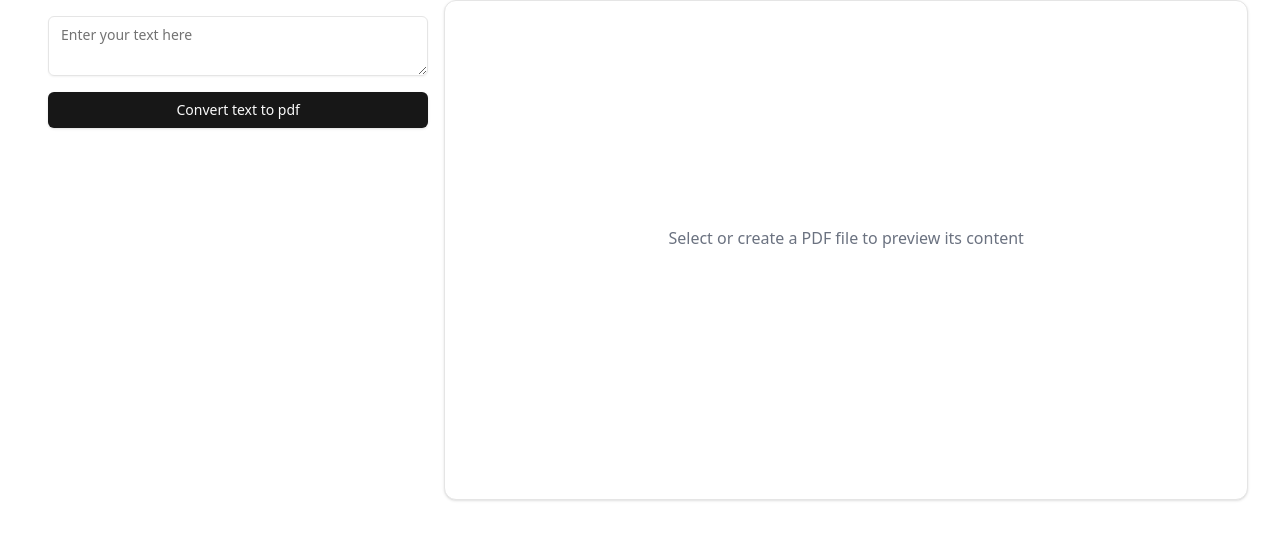
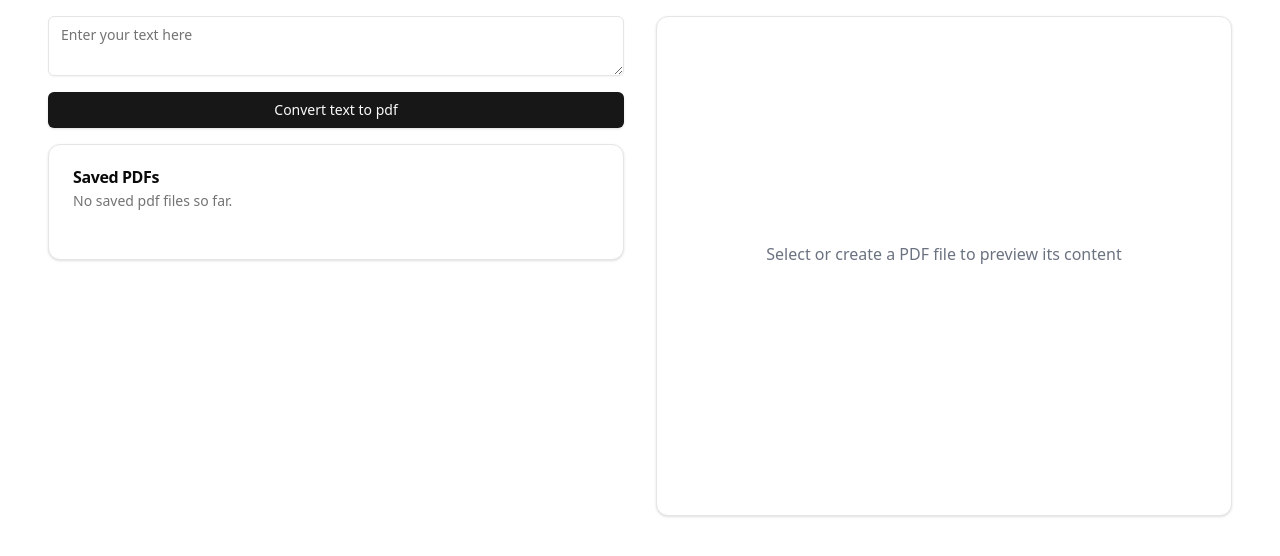
Before and after one commit to rexvel/universe-test-task, a React (Vite) app: page / in a window 1280 px wide. Shown: the top 556 px of the page. Built offline with nearby package versions, Linux system fonts and the light colour scheme; no server answers.

Commit message:
fix: separate components

```diff
--- a/src/App.tsx
+++ b/src/App.tsx
@@ -1,21 +1,27 @@
 import { useState } from 'react';
 
 import { useSavedPDFs, useConvertToPdf } from '@/hooks';
-import { ConversionForm, Layout, PDFViewer, SavedPDFItem } from '@/components';
+import { ConversionForm, Layout, PDFViewer, SavedPDF, SavedPDFList } from '@/components';
 
 const App = () => {
   const [pdfUrl, setPdfUrl] = useState<string | null>();
   const { savedPDFs, addPdf, loadSavedPDF, isReady } = useSavedPDFs();
   const { convertText } = useConvertToPdf({ addPdf, setPdfUrl });
 
+  const handleSavedEntryClick = () => {
+    // mocked handler
+    // TODO: load saved pdf
+  };
+
   return (
     <Layout>
       <main className="flex h-screen">
         <div className="w-1/2 p-4 flex flex-col">
           <ConversionForm onConvert={convertText} />
+          <SavedPDF savedPdfData={savedPDFs} className="mt-4">
+            <SavedPDFList savedPdfData={savedPDFs} onEntryClick={handleSavedEntryClick} />
+          </SavedPDF>
         </div>
-        {savedPDFs.length > 0 && <SavedPDFItem entry={savedPDFs[0]} />}
-
         <PDFViewer pdfUrl={pdfUrl} />
       </main>
     </Layout>
--- a/src/components/PDFViewer.tsx
+++ b/src/components/PDFViewer.tsx
@@ -20,6 +20,7 @@ type Props = {
 export const PDFViewer: React.FC<Props> = ({ pdfUrl }) => {
   if (!pdfUrl) {
     return (
+      <div className="w-1/2 p-4 flex justify-center">
         <Card className="w-full h-[500px] flex items-center justify-center">
           <CardContent>
             <p className="text-gray-500 text-center">
@@ -27,6 +28,7 @@ export const PDFViewer: React.FC<Props> = ({ pdfUrl }) => {
             </p>
           </CardContent>
         </Card>
+      </div>
     );
   }
   const file = encodePdfDataUrl(pdfUrl);
--- a/src/components/SavedPDF/SavedPDFList.tsx
+++ b/src/components/SavedPDF/SavedPDFList.tsx
@@ -1,6 +1,5 @@
 import React from 'react';
 import { PdfFileData } from '@/types';
-// import { ScrollArea, SavedPDFItem } from '@/components';
 import { SavedPDFItem } from './SavedPDFItem';
 
 interface SavedPDFListProps {
@@ -11,13 +10,11 @@ interface SavedPDFListProps {
 export const SavedPDFList: React.FC<SavedPDFListProps> = ({ savedPdfData, onEntryClick }) => {
   return (
     <>
-      {/* <ScrollArea className="h-[200px] rounded-md border p-4 flex-start"> */}
       <div className="flex flex-col items-start">
         {savedPdfData.map((pdfData: PdfFileData) => (
           <SavedPDFItem key={pdfData.id} entry={pdfData} onClick={onEntryClick} />
         ))}
       </div>
-      {/* </ScrollArea> */}
     </>
   );
 };
```
Lines whose indentation alone changed are shown as unchanged.
